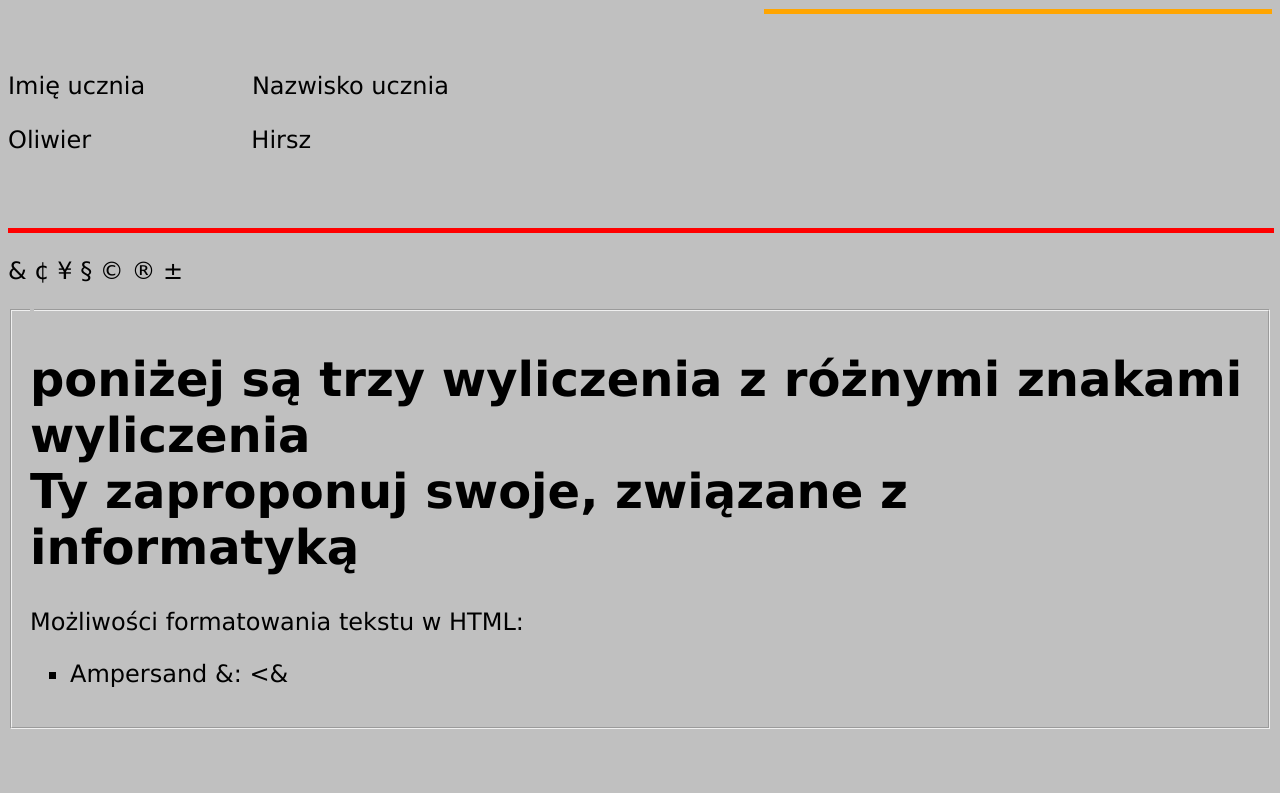
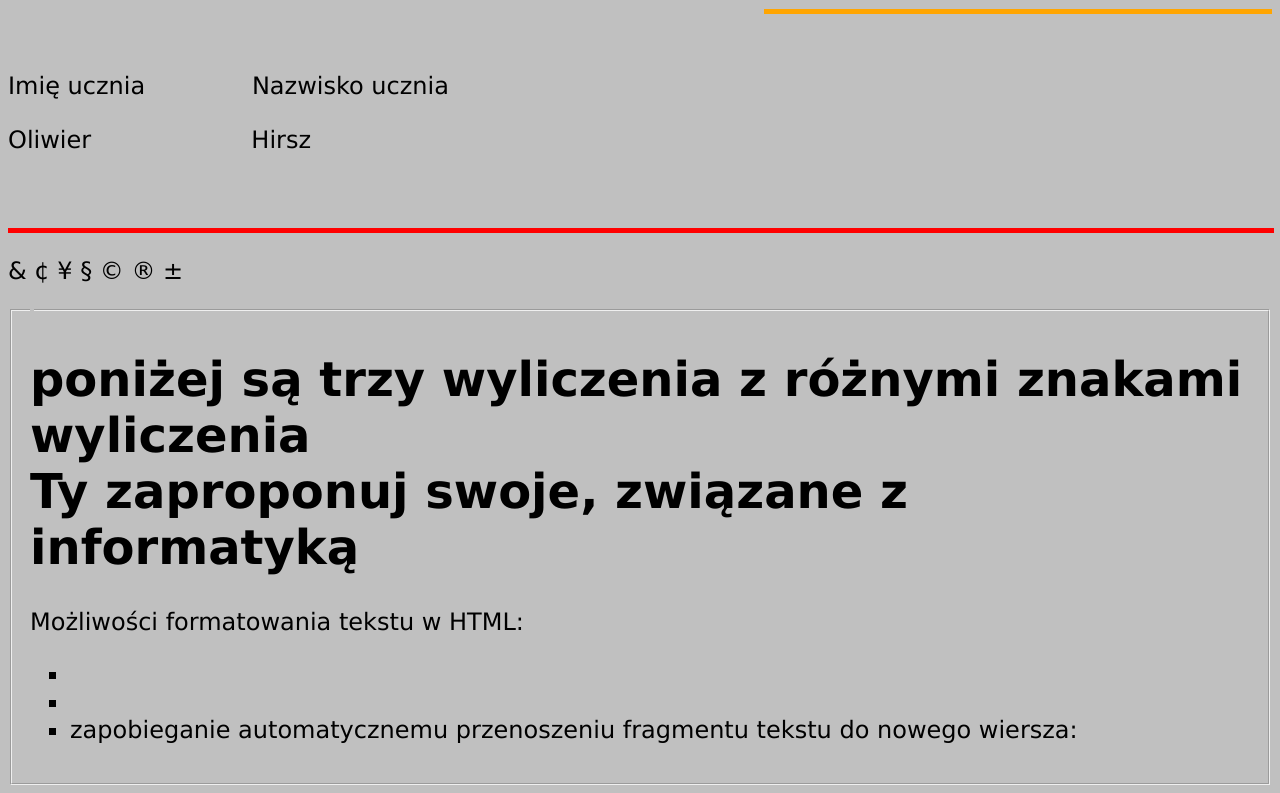
Before and after one commit to Hirsz/index_Hirsz1, a plain HTML site: page index.html in a window 1280 px wide. Shown: the part 2768-3561 px from the top of the page. Before the commit the page ends 3505 px from the top, so only its background shows below. Drawn offline with Linux system fonts and the light colour scheme.

Commit message:
Update index.html

```diff
--- a/index.html
+++ b/index.html
@@ -72,7 +72,9 @@ Imię ucznia &nbsp;&nbsp;&nbsp;&nbsp;&nbsp;&nbsp;&nbsp;&nbsp;&nbsp;&nbsp;&nbsp;&
 Ty zaproponuj swoje, związane z informatyką </h1>
 Możliwości formatowania tekstu w HTML: <br>
 <UL TYPE=square>
-<LI> Ampersand &#38;: <&#38;
+<LI>
+<LI>
+<LI> <nobr>zapobieganie automatycznemu przenoszeniu fragmentu tekstu do nowego wiersza</nobr>: <nobr> </nobr>
 </UL>
 
 
```
